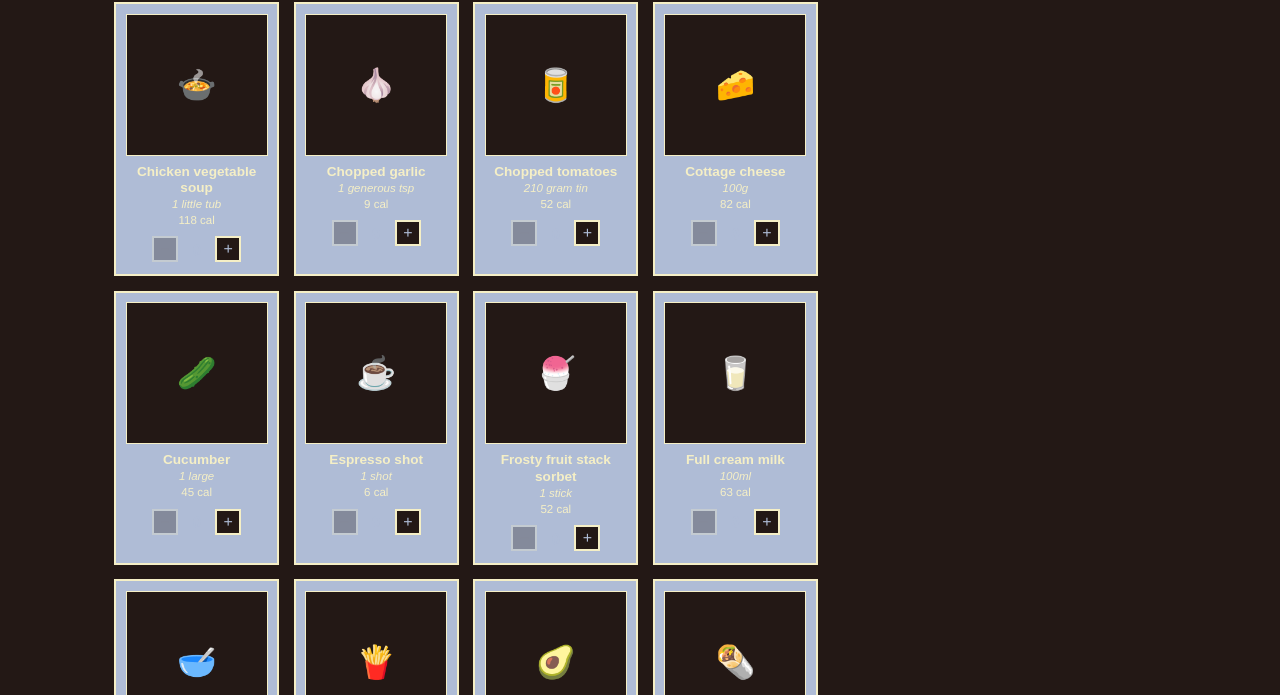
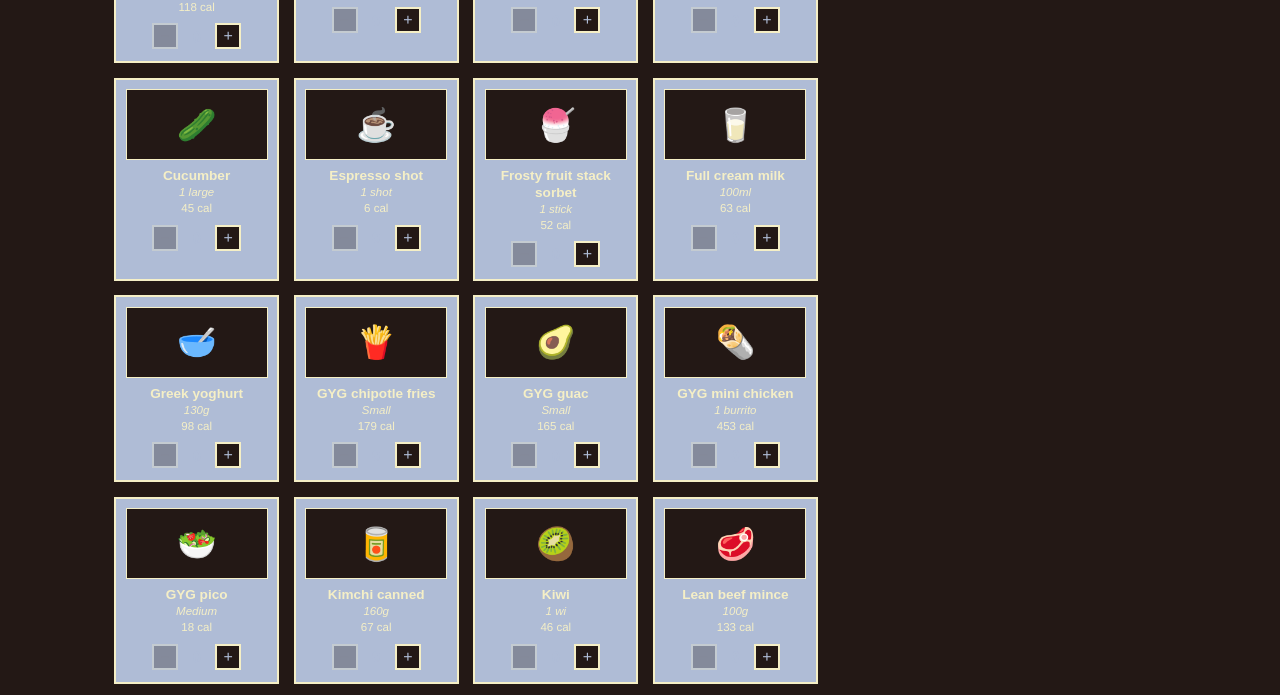
Before and after one commit to BlobGoblin66/count, a plain HTML site: page index.html in a window 1280 px wide. Shown: the part 699-1394 px from the top of the page. Drawn offline with Linux system fonts and the light colour scheme.

Commit message:
Update index.html

```diff
--- a/index.html
+++ b/index.html
@@ -179,7 +179,7 @@
 
   .ingredient .thumb{
     width: 100%;
-    aspect-ratio: 1 / 1;
+    aspect-ratio: 2 / 1;
     background: var(--background);
     border: 1px solid var(--accent1);
     margin-bottom: 0.5rem;
```
